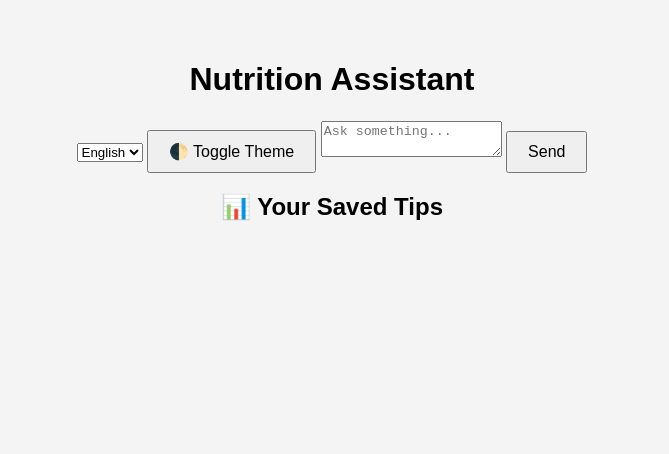
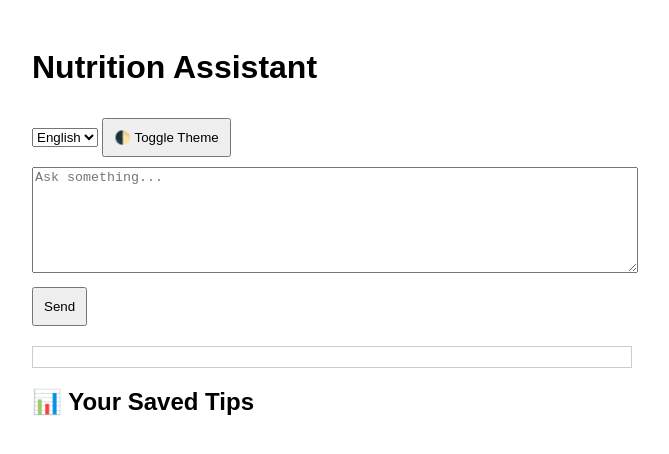
Before and after one commit to ZoharGolano/nutrition-ai-app, a plain HTML site: page index.html in a window 1280 px wide. Shown: the whole page, without its empty margins (308-977 px from the left). Drawn offline with Linux system fonts and the light colour scheme.

Commit message:
Update style.css

```diff
--- a/style.css
+++ b/style.css
@@ -1,25 +1,39 @@
 body {
-  font-family: sans-serif;
-  text-align: center;
-  background-color: #f4f4f4;
-  padding: 2rem;
+    font-family: Arial, sans-serif;
+    background: #fff;
+    color: #000;
+    padding: 20px;
+    transition: background 0.3s, color 0.3s;
 }
 
-input {
-  width: 70%;
-  padding: 10px;
-  font-size: 16px;
+body.dark-theme {
+    background: #121212;
+    color: #f0f0f0;
+}
+
+textarea {
+    width: 100%;
+    height: 100px;
+    margin-top: 10px;
 }
 
 button {
-  padding: 10px 20px;
-  font-size: 16px;
-  margin-top: 10px;
-  cursor: pointer;
+    margin-top: 10px;
+    padding: 10px;
+    cursor: pointer;
 }
 
-#responseText {
-  margin-top: 20px;
-  font-size: 18px;
-  color: #333;
+#responseArea {
+    margin-top: 20px;
+    padding: 10px;
+    border: 1px solid #ccc;
 }
+
+ul {
+    padding-left: 20px;
+}
+
+.app-container {
+    max-width: 600px;
+    margin: auto;
+}
```
